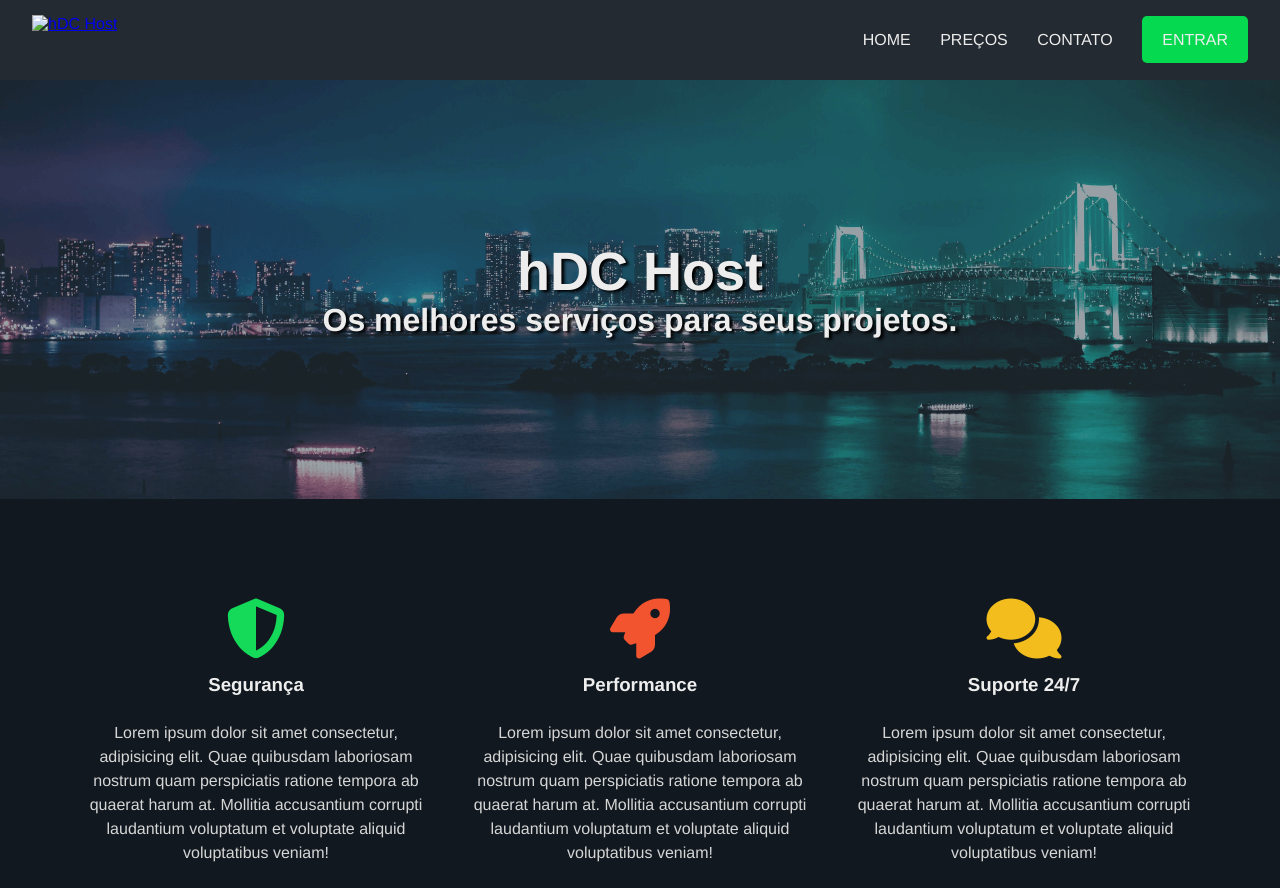
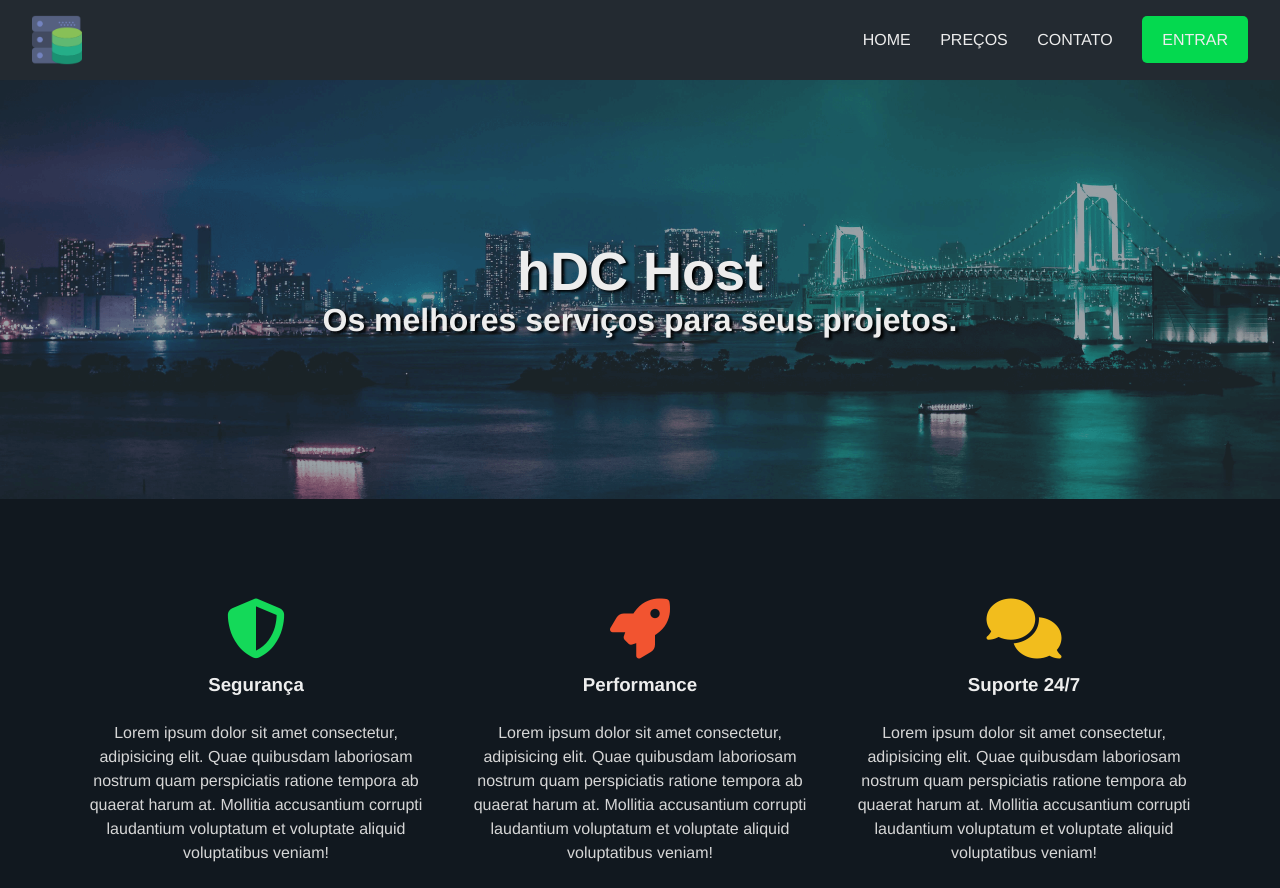
Before and after one commit to eduardasimoessz/Udemy--Responsividade, a plain HTML site: page index.html in a window 1280 px wide. Shown: the top 888 px of the page. Drawn offline with Linux system fonts and the light colour scheme; files that its build step writes are made by us from their sources; files whose address does not match are found by name.

Commit message:
Update index.html

```diff
--- a/index.html
+++ b/index.html
@@ -18,7 +18,7 @@ referrerpolicy="no-referrer" />
 <div class="navbar-container">
 <nav>
     <a href="#">
-        <img src="/8_Projeto3/img/hdchostlogo.png" alt="hDC Host" class="logo">
+        <img src="hdchostlogo.png" alt="hDC Host" class="logo">
     </a>
         <ul class="navbar-items">
          <li>
```
